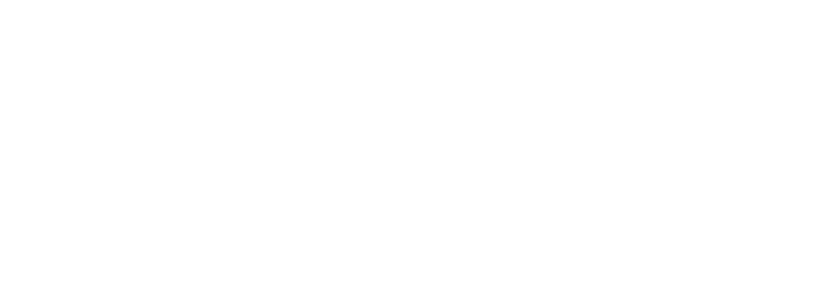
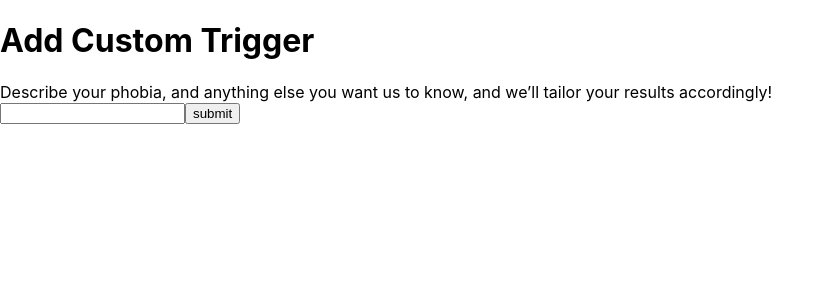
Before and after one commit to CodyGarciaa/cs160-hifi-prototype, a React (Create React App) app: page /AddCustomTrigger in a window 1280 px wide. Before the commit this address had no page. Shown: the top 300 px of the page, without its empty margins (0-834 px from the left). Built offline with nearby package versions, Linux system fonts and the light colour scheme.

Commit message:
added bunch of links to other pages in app.jsx

```diff
--- a/src/AddCustomTrigger.jsx
+++ b/src/AddCustomTrigger.jsx
@@ -5,10 +5,8 @@
     <div>
       <form className="AddCustomTriggerForm">
         <h1>Add Custom Trigger</h1>
-        <label htmlFor="trigger-description">
-          Describe your phobia, and anything else you want us to know, and we’ll
-          tailor your results accordingly!
-        </label>
+        <div>Describe your phobia, and anything else you want us to know, and we’ll
+        tailor your results accordingly!</div>
         <input type="text" id="trigger-description" />
         <button type="submit">submit</button>
       </form>
--- a/src/App.jsx
+++ b/src/App.jsx
@@ -5,11 +5,11 @@
 import SearchBar from './SearchBar.jsx';
 import GeneralButton from './GeneralButton.jsx';
 import FeedbackForm from './FeedbackForm.jsx';
-import FeedbackMessage from './CustomTriggers.jsx';
+import FeedbackMessage from './FeedbackMessage.jsx';
+import CustomTriggers from './CustomTriggers.jsx';
 import YoutubePlayer from './YoutubePlayer.jsx';
 import AddCustomTriggerForm from './AddCustomTrigger.jsx';
 import EditCustomTriggerForm from './EditCustomTrigger.jsx';
-import CustomTriggers from './CustomTriggers.jsx'
 import React from 'react';
 import ReactDOM from 'react-dom';
 
@@ -99,12 +99,23 @@
                 </div>
               </div>
               <nav>
-                <Link to="/FeedbackForm">FeedbackForm</Link>
+                <Link to="/FeedbackForm">FeedbackForm</Link><br />
+                <Link to="/FeedbackMessage">FeedbackMessage</Link><br />
+                <Link to="/CustomTriggers">CustomTriggers</Link><br />
+                <Link to="/EditCustomTrigger">EditCustomTrigger</Link><br />
+                <Link to="/AddCustomTrigger">AddCustomTrigger</Link><br />
+
               </nav>
               </main>
               </div>
               } />
             <Route path="/FeedbackForm" element={<FeedbackForm />} />
+            <Route path="/FeedbackMessage" element={<FeedbackMessage />} />
+            <Route path='/CustomTriggers' element={<CustomTriggers />} />
+            <Route path='/EditCustomTrigger' element={<EditCustomTriggerForm />} />
+            <Route path='/AddCustomTrigger' element={<AddCustomTriggerForm />} />
+
+
       </Routes>
     </Router>
   )
--- a/src/CustomTriggers.jsx
+++ b/src/CustomTriggers.jsx
@@ -1,6 +1,6 @@
 import React from "react";
 
-export default function FeedbackMessage() {
+export default function CustomTriggers() {
   return (
     <>
       <h1>Custom Triggers</h1>
--- a/src/EditCustomTrigger.jsx
+++ b/src/EditCustomTrigger.jsx
@@ -9,8 +9,9 @@
           Feel free to edit your description of the phobia, and we’ll update
           your results accordingly!{" "}
         </div>
-        <label htmlFor="trigger-description">phobia name</label>
-        <input type="text" id="trigger-description" />
+        <label htmlFor="trigger-description">Holes/small patterns</label>
+        <input type="text" id="trigger-description" placeholder="new description of the trigger"/>
+        <br /><button>delete</button>
         <button type="submit">submit</button>
       </form>
     </div>
--- a/src/FeedbackForm.jsx
+++ b/src/FeedbackForm.jsx
@@ -6,7 +6,7 @@
       <form className="feedback-form">
         <h1>Phobia Feedback</h1>
         <button>Seems Fine</button>
-        <button>There are errors</button>
+        <button>There are errors</button><br />
         <input
           type="text"
           id="text-feedback"
@@ -16,8 +16,8 @@
         <label htmlFor="pop-up-time">pop-up</label>
         <input type="text" id="pop-up-time" placeholder="00:00:00" />
         <label htmlFor="vanish-time">vanish</label>
-        <input type="text" id="vanish-time" placeholder="00:00:00" />
-        <button>+</button>
+        <input type="text" id="vanish-time" placeholder="00:00:00" /><br />
+        <button>+</button><br />
         <button type="submit">submit</button>
       </form>
     </div>
```
